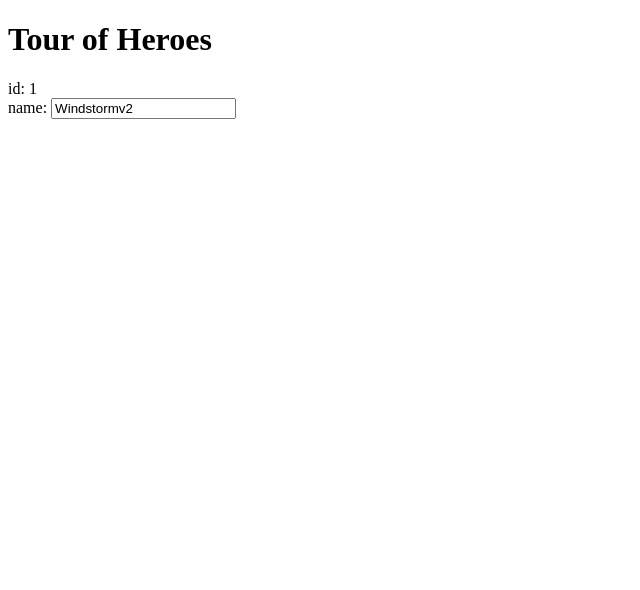
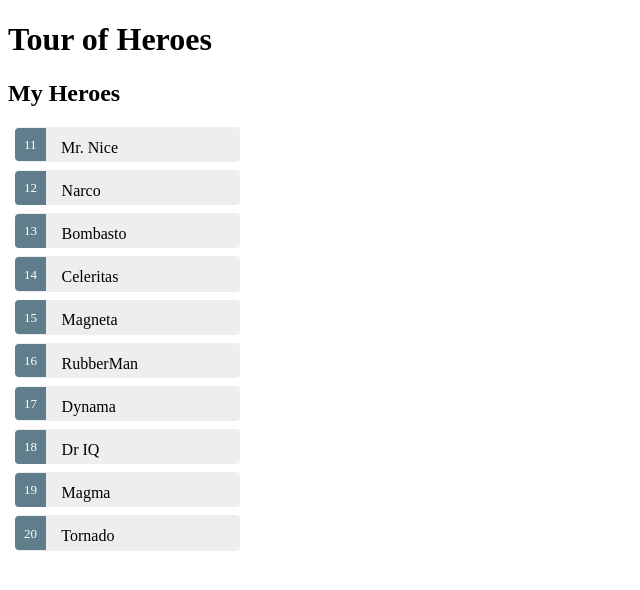
Before and after one commit to emeraldjava/emeraldjava-angular2, an Angular app in the folder angular.io/: page / in a window 1280 px wide. Shown: the top 590 px of the page, without its empty margins (0-640 px from the left). Built offline with nearby package versions, Linux system fonts and the light colour scheme.

Commit message:
Move the hero-details component.

```diff
--- a/angular.io/app/app.component.ts
+++ b/angular.io/app/app.component.ts
@@ -10,8 +10,8 @@
 })
 export class AppComponent {
 	title = 'My First Angular 2 App - Sunday Morning 11:44';
-	heroes = Hero[];
-  myHero = this.heroes[0];
+	//heroes = Hero[];
+  //myHero = this.heroes[0];
 
 	constructor(private heroService: HeroService){
 
--- a/angular.io/app/hero-detail.component.html
+++ /dev/null
@@ -1 +0,0 @@
-<input [(ngModel)]="hero.name">
--- a/angular.io/src/app/app.component.css
+++ b/angular.io/src/app/app.component.css
@@ -0,0 +1,47 @@
+.selected {
+  background-color: #CFD8DC !important;
+  color: white;
+}
+.heroes {
+  margin: 0 0 2em 0;
+  list-style-type: none;
+  padding: 0;
+  width: 15em;
+}
+.heroes li {
+  cursor: pointer;
+  position: relative;
+  left: 0;
+  background-color: #EEE;
+  margin: .5em;
+  padding: .3em 0;
+  height: 1.6em;
+  border-radius: 4px;
+}
+.heroes li.selected:hover {
+  background-color: #BBD8DC !important;
+  color: white;
+}
+.heroes li:hover {
+  color: #607D8B;
+  background-color: #DDD;
+  left: .1em;
+}
+.heroes .text {
+  position: relative;
+  top: -3px;
+}
+.heroes .badge {
+  display: inline-block;
+  font-size: small;
+  color: white;
+  padding: 0.8em 0.7em 0 0.7em;
+  background-color: #607D8B;
+  line-height: 1em;
+  position: relative;
+  left: -1px;
+  top: -4px;
+  height: 1.8em;
+  margin-right: .8em;
+  border-radius: 4px 0 0 4px;
+}
--- a/angular.io/src/app/app.component.html
+++ b/angular.io/src/app/app.component.html
@@ -1,6 +1,10 @@
 <h1>{{title}}</h1>
-<div><label>id: </label>{{hero.id}}</div>
-<div>
-  <label>name: </label>
-  <input [(ngModel)]="hero.name" placeholder="name">
-</div>
+<h2>My Heroes</h2>
+<ul class="heroes">
+  <li *ngFor="let hero of heroes"
+      [class.selected]="hero === selectedHero"
+      (click)="onSelect(hero)">
+    <span class="badge">{{hero.id}}</span> {{hero.name}}
+  </li>
+</ul>
+<hero-detail [hero]="selectedHero"></hero-detail>
--- a/angular.io/src/app/app.component.ts
+++ b/angular.io/src/app/app.component.ts
@@ -1,6 +1,19 @@
 import { Component } from '@angular/core';
 
 import { Hero } from './hero';
+
+const HEROES: Hero[] = [
+  { id: 11, name: 'Mr. Nice' },
+  { id: 12, name: 'Narco' },
+  { id: 13, name: 'Bombasto' },
+  { id: 14, name: 'Celeritas' },
+  { id: 15, name: 'Magneta' },
+  { id: 16, name: 'RubberMan' },
+  { id: 17, name: 'Dynama' },
+  { id: 18, name: 'Dr IQ' },
+  { id: 19, name: 'Magma' },
+  { id: 20, name: 'Tornado' }
+];
 
 @Component({
   selector: 'app-root',
@@ -10,8 +23,10 @@
 
 export class AppComponent {
   title = 'Tour of Heroes';
-  hero: Hero = {
-    id: 1,
-    name: 'Windstormv2'
-  };
+  heroes = HEROES;
+  selectedHero: Hero;
+
+  onSelect(hero: Hero): void {
+    this.selectedHero = hero;
+  }
 }
--- a/angular.io/src/app/app.module.ts
+++ b/angular.io/src/app/app.module.ts
@@ -3,11 +3,13 @@
 import { FormsModule } from '@angular/forms';
 import { HttpModule } from '@angular/http';
 
-import { AppComponent } from './app.component';
+import { AppComponent }         from './app.component';
+import { HeroDetailComponent }  from './hero-detail.component';
 
 @NgModule({
   declarations: [
-    AppComponent
+    AppComponent,
+    HeroDetailComponent
   ],
   imports: [
     BrowserModule,
--- /dev/null
+++ b/angular.io/src/app/hero-detail.component.html
@@ -0,0 +1,8 @@
+<div *ngIf="hero">
+  <h2>{{hero.name}} details!</h2>
+  <div><label>id: </label>{{hero.id}}</div>
+  <div>
+    <label>name: </label>
+    <input [(ngModel)]="hero.name" placeholder="name"/>
+  </div>
+</div>
--- a/angular.io/app/hero-detail.component.ts
+++ b/angular.io/src/app/hero-detail.component.ts
@@ -1,9 +1,10 @@
 import { Component, Input } from '@angular/core';
+
 import { Hero } from './hero';
 
 @Component({
   selector:    'hero-detail',
-  templateUrl: 'app/hero-detail.component.html'
+  templateUrl: './hero-detail.component.html'
 })
 
 export class HeroDetailComponent {
```
